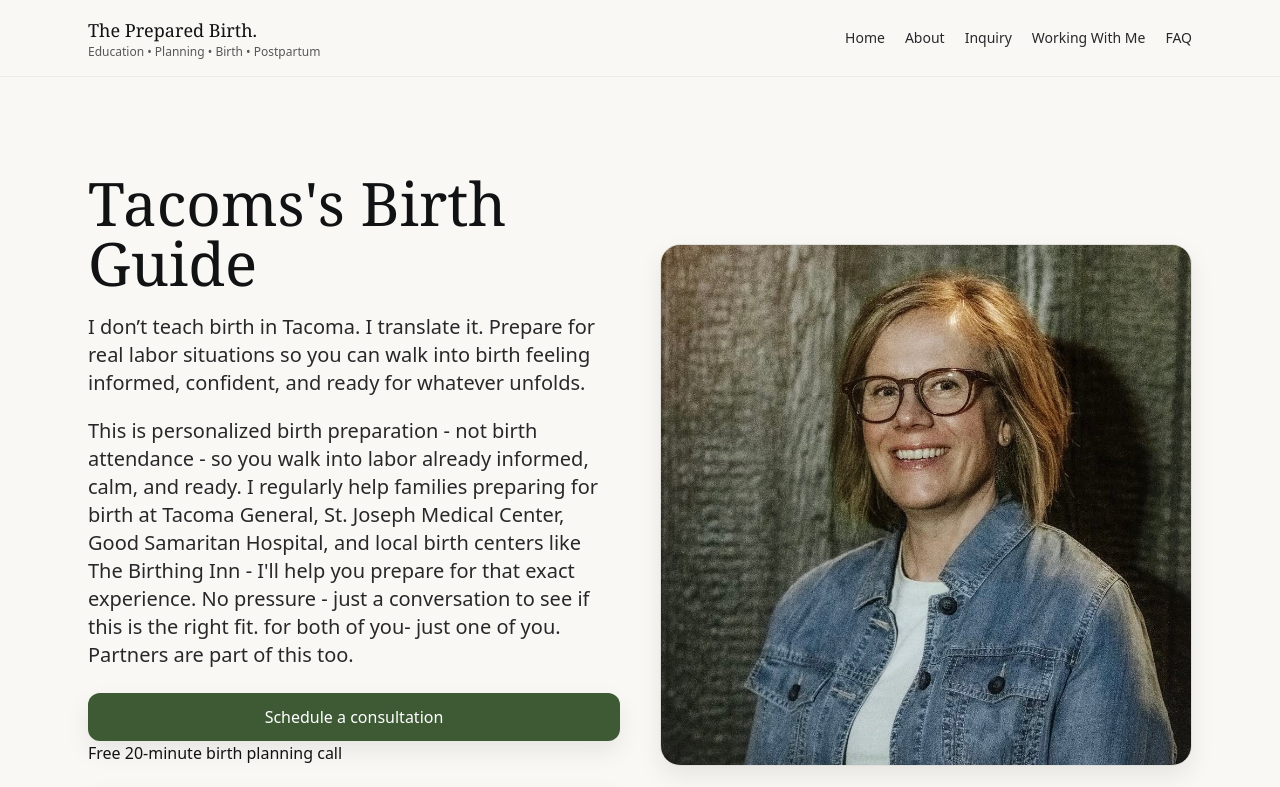
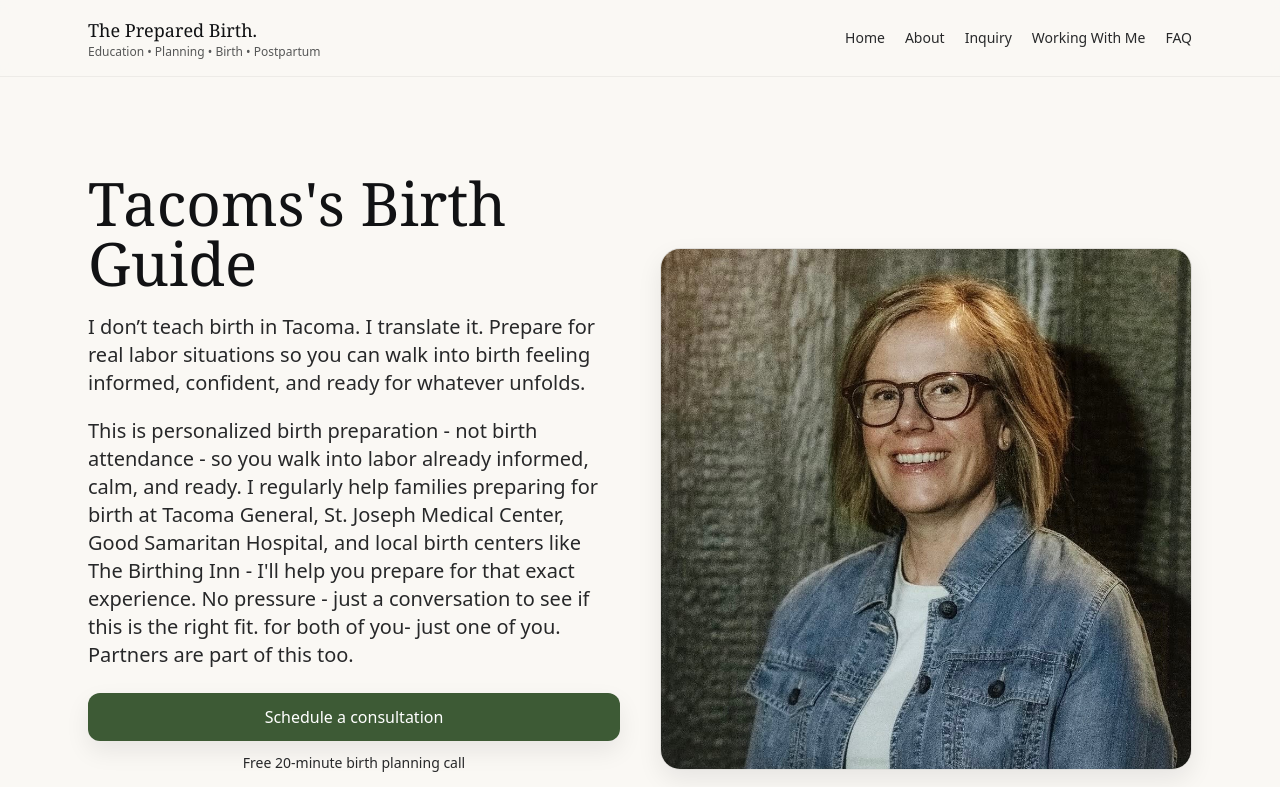
Before and after one commit to pdunmire-pcd/the-prepared-birth, a Next.js app: page / in a window 1280 px wide. Shown: the top 787 px of the page. Built offline with nearby package versions, Linux system fonts and the light colour scheme.

Commit message:
fixed styling for note under the Schedule Consultation page on homepage

```diff
--- a/app/page.jsx
+++ b/app/page.jsx
@@ -52,7 +52,9 @@ export default function HomePage() {
             >
               Schedule a consultation
             </Link>
-            <p>Free 20-minute birth planning call</p>
+            <p className="mt-3 text-center text-sm opacity-90">
+              Free 20-minute birth planning call
+            </p>
           </div>
           <div className="mt-6">
             <Link
```
